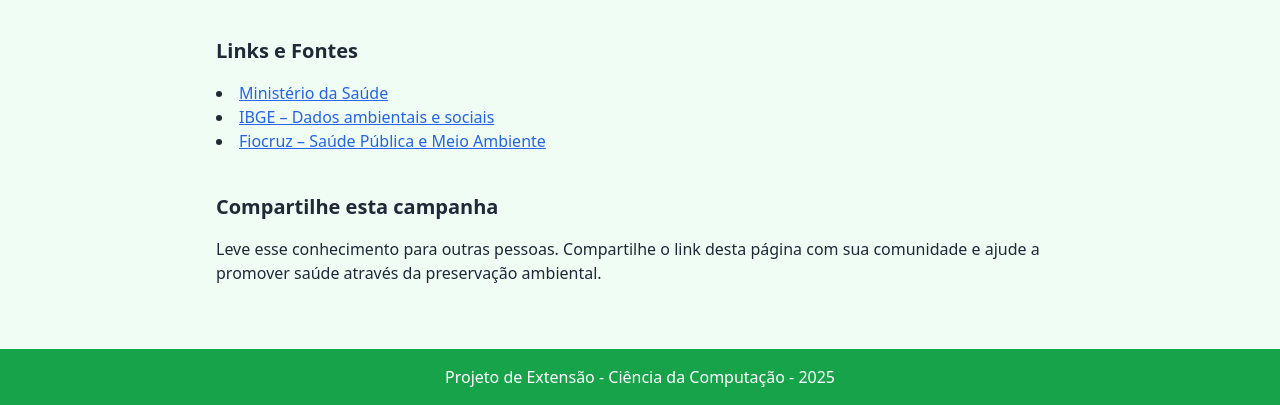
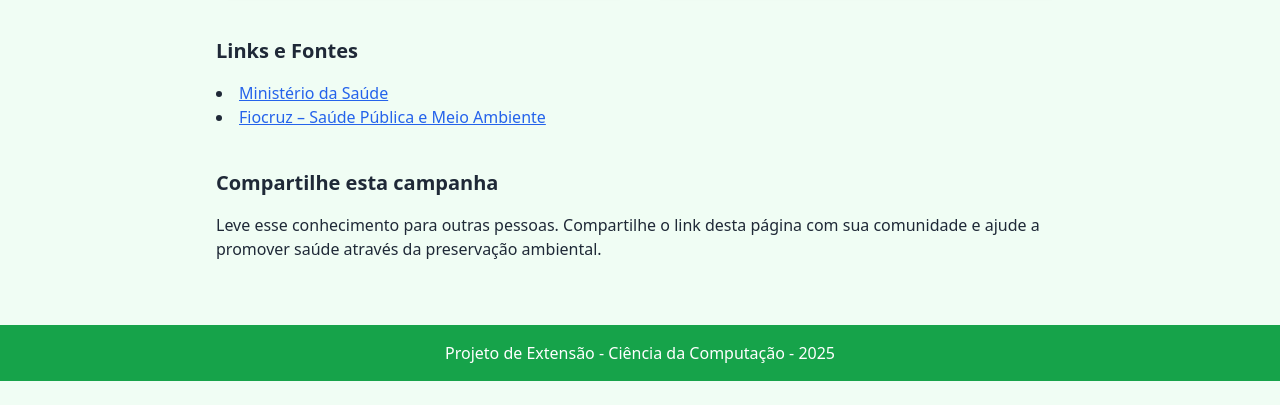
Before and after one commit to lucasribeiro-prog/projeto-ambiente-saudavel, a plain HTML site: page index.html in a window 1280 px wide. Shown: the part 2177-2582 px from the top of the page. After the commit the page ends 2558 px from the top, so only its background shows below. Drawn offline with nearby package versions, Linux system fonts and the light colour scheme.

Commit message:
Removendo o link do ibge.

```diff
--- a/index.html
+++ b/index.html
@@ -147,7 +147,6 @@
       <h2 class="text-xl font-semibold mb-4">Links e Fontes</h2>
       <ul class="list-disc list-inside">
         <li><a class="text-blue-600 underline" href="https://www.gov.br/saude/pt-br" target="_blank" rel="noopener noreferrer">Ministério da Saúde</a></li>
-        <li><a class="text-blue-600 underline" href="https://www.ibge.gov.br" target="_blank" rel="noopener noreferrer">IBGE – Dados ambientais e sociais</a></li>
         <li><a class="text-blue-600 underline" href="https://www.fiocruz.br" target="_blank" rel="noopener noreferrer">Fiocruz – Saúde Pública e Meio Ambiente</a></li>
       </ul>
     </section>
```
